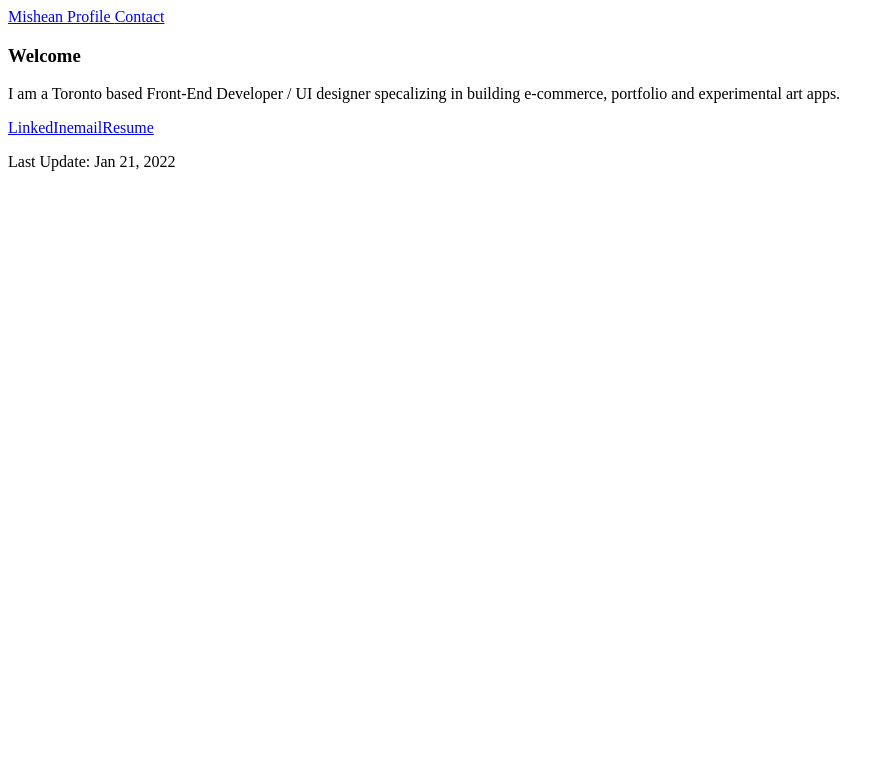
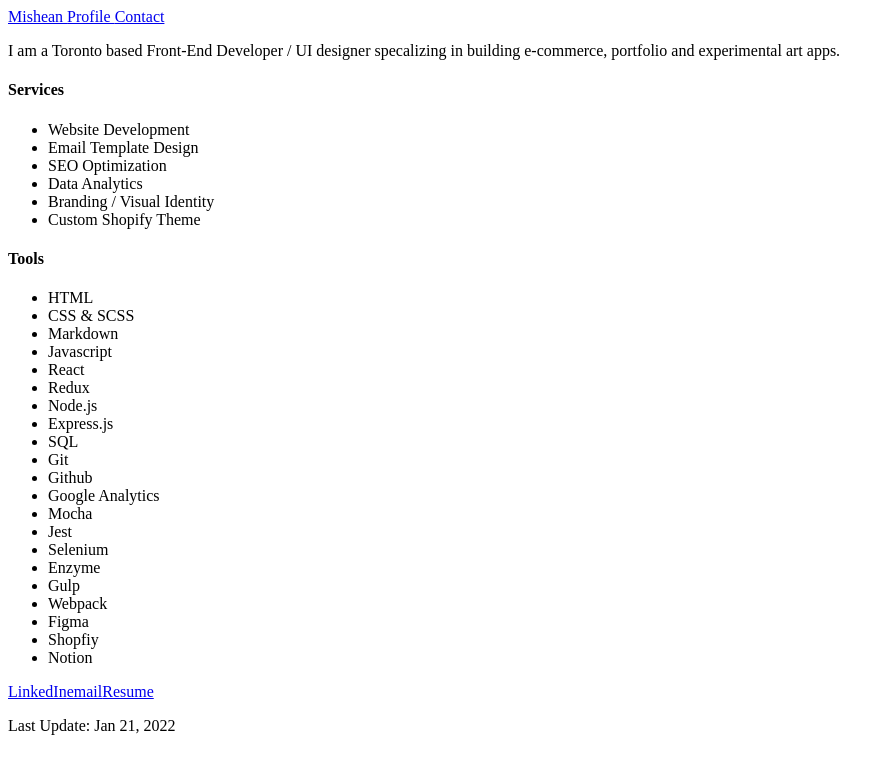
Before and after one commit to mishean/portfolio, a React (Create React App) app: page /intro in a window 1280 px wide. Shown: the top 774 px of the page, without its empty margins (0-894 px from the left). Built offline with nearby package versions, Linux system fonts and the light colour scheme.

Commit message:
edited contact

```diff
--- /dev/null
+++ b/src/Email.jsx
@@ -0,0 +1,11 @@
+const Email = (props) => {
+  const { handleChange, label, name, type, value, placeholder } = props;
+  return (
+    <div>
+      <label htmlFor={name}>{label}</label>
+      <input type={type} onChange={handleChange} value={value} name={name} placeholder={placeholder} required />
+    </div>
+  )
+}
+
+export default Email
--- a/src/Intro.jsx
+++ b/src/Intro.jsx
@@ -6,12 +6,87 @@ import React from 'react';
 export default function Intro() {
     return (
         <div>
-            <h3>
-                Welcome
-            </h3>
             <p>
                 I am a Toronto based Front-End Developer / UI designer specalizing in building e-commerce, portfolio and experimental art apps.
             </p>
+            <h4>
+                Services
+            </h4>
+            <ul>
+                <li>Website Development</li>
+                <li>Email Template Design</li>
+                <li>SEO Optimization</li>
+                <li>Data Analytics</li>
+                <li>Branding / Visual Identity</li>
+                <li>Custom Shopify Theme</li>
+            </ul>
+            <h4>Tools</h4>
+            <ul>
+                <li>
+                    HTML
+                </li>
+                <li>
+                    CSS & SCSS
+                </li>
+                <li>
+                    Markdown
+                </li>
+                <li>
+                    Javascript
+                </li>
+                <li>
+                    React
+                </li>
+                <li>
+                    Redux
+                </li>
+                <li>
+                    Node.js
+                </li>
+                <li>
+                    Express.js
+                </li>
+                <li>
+                    SQL
+                </li>
+                <li>
+                    Git
+                </li>
+                <li>
+                    Github
+                </li>
+                <li>
+                    Google Analytics
+                </li>
+                <li>
+                    Mocha
+                </li>
+                <li>
+                    Jest
+                </li>
+                <li>
+                    Selenium
+                </li>
+                <li>
+                    Enzyme
+                </li>
+                <li>
+                    Gulp
+                </li>
+                <li>
+                    Webpack
+                </li>
+                <li>
+                    Figma
+                </li>
+                <li>
+                    Shopfiy
+                </li>
+                <li>
+                    Notion
+                </li>
+
+            </ul>
         </div>
     )
 }
--- /dev/null
+++ b/src/Message.jsx
@@ -0,0 +1,11 @@
+const Message = (props) => {
+  const { handleChange, label, name, type, value, placeholder } = props;
+  return (
+    <div>
+      <label htmlFor={name}>{label}</label>
+      <textarea type={type} onChange={handleChange} value={value} name={name} placeholder={placeholder} required />
+    </div>
+  )
+}
+
+export default Message
--- /dev/null
+++ b/src/Name.jsx
@@ -0,0 +1,11 @@
+const Name = (props) => {
+  const { handleChange, label, name, type, value, placeholder } = props;
+  return (
+    <div>
+      <label htmlFor={name}>{label}</label>
+      <input type={type} onChange={handleChange} value={value} name={name} placeholder={placeholder}required />
+    </div>
+  )
+}
+
+export default Name
--- /dev/null
+++ b/src/Subject.jsx
@@ -0,0 +1,11 @@
+const Subject = (props) => {
+  const { handleChange, label, name, type, value, placeholder } = props;
+  return (
+    <div>
+      <label htmlFor={name}>{label}</label>
+      <input type={type} onChange={handleChange} value={value} name={name} placeholder={placeholder}required />
+    </div>
+  )
+}
+
+export default Subject
--- a/src/contact.jsx
+++ b/src/contact.jsx
@@ -1,32 +1,79 @@
-import React, { useRef } from 'react';
+import React, {useEffect, useState } from 'react';
+import Subject from './Subject';
+import Name from './Name';
+import Email from './Email';
+import Message from './Message';
 import emailjs from '@emailjs/browser';
 
 export const ContactUs = () => {
-  const form = useRef();
+
+  const [value, setValue] = useState({
+    subject: '',
+    name: '',
+    email: '',
+    message: ''
+  });
+
+  const [status, setStatus] = useState('');
 
   const sendEmail = (e) => {
     e.preventDefault();
 
-    emailjs.sendForm('service_a96u9g9', 'template_psx5szc', form.current, 'user_3WG0u0eILBpstx5kc0doI')
+    emailjs.send('service_a96u9g9', 'template_psx5szc', value, 'user_3WG0u0eILBpstx5kc0doI')
       .then((result) => {
           console.log(result.text);
+          setValue({
+             subject: '',
+            name: '',
+            email: '',
+             message: ''
+  });
+          setStatus('Success')
       }, (error) => {
           console.log(error.text);
       });
-      form.current.reset()
   };
 
+  useEffect(() => {
+    if(status === 'Success') {
+      setTimeout(() => {
+        setStatus('');
+      }, 3000);
+    }
+  }, [status]);
+
+   const handleChange = (e) => {
+    setValue(values => ({
+      ...values,
+      [e.target.name]: e.target.value
+    }))
+  }
+
   return (
-    <form ref={form} onSubmit={sendEmail}>
-        <label>Subject</label>
-      <input type="text" name="subject" />
-      <label>Name</label>
-      <input type="text" name="name" />
-      <label>Email</label>
-      <input type="email" name="email" />
-      <label>Message</label>
-      <textarea name="message" />
+    <div>
+    {status && Alert()}
+    <form onSubmit={sendEmail}>
+      <h2>Send me a message :)</h2>
+        <p>
+                For a wider sample of work including public client projects, feel free to include a request for a portfolio in your message.
+            </p>
+      <Subject value={value.subject} handleChange={handleChange} label='Subject' name='subject' type='text' placeholder = 'Subject' />
+
+      <Name value={value.name} handleChange={handleChange} label='Name' name='name' type='text' placeholder = 'Name' />
+
+     <Email value={value.email} handleChange={handleChange} label='Email' name='email' type='email' placeholder = 'Email' />
+
+      <Message value={value.message} handleChange={handleChange} label='Message' name='message' type='text' placeholder = 'Message' />
+
+
       <input type="submit" value="Send" />
     </form>
+    </div>
   );
 };
+
+const Alert = () => (
+  <div>
+    <p>Your message was sent successfully, I'll respond asap!</p>
+  </div>
+)
```
